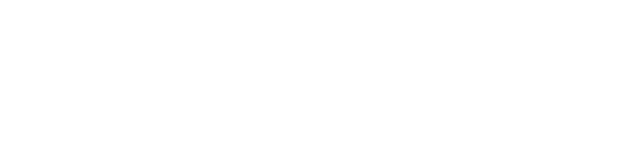
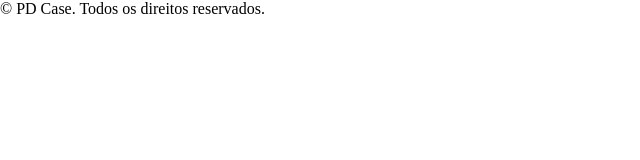
Before and after one commit to mateusartico/PD-Noticias, a plain HTML site: page index.html in a window 1280 px wide. Shown: the whole page, without its empty margins (0-640 px from the left). Drawn offline with Linux system fonts and the light colour scheme.

Commit message:
feat(footer): adiciona a estrutura do footer

```diff
--- a/index.html
+++ b/index.html
@@ -7,6 +7,8 @@
     <link rel="stylesheet" href="css/style.css">
 </head>
 <body>
-
+    <footer>
+        <p>&copy; PD Case. Todos os direitos reservados.</p>
+    </footer>
 </body>
 </html>
```
